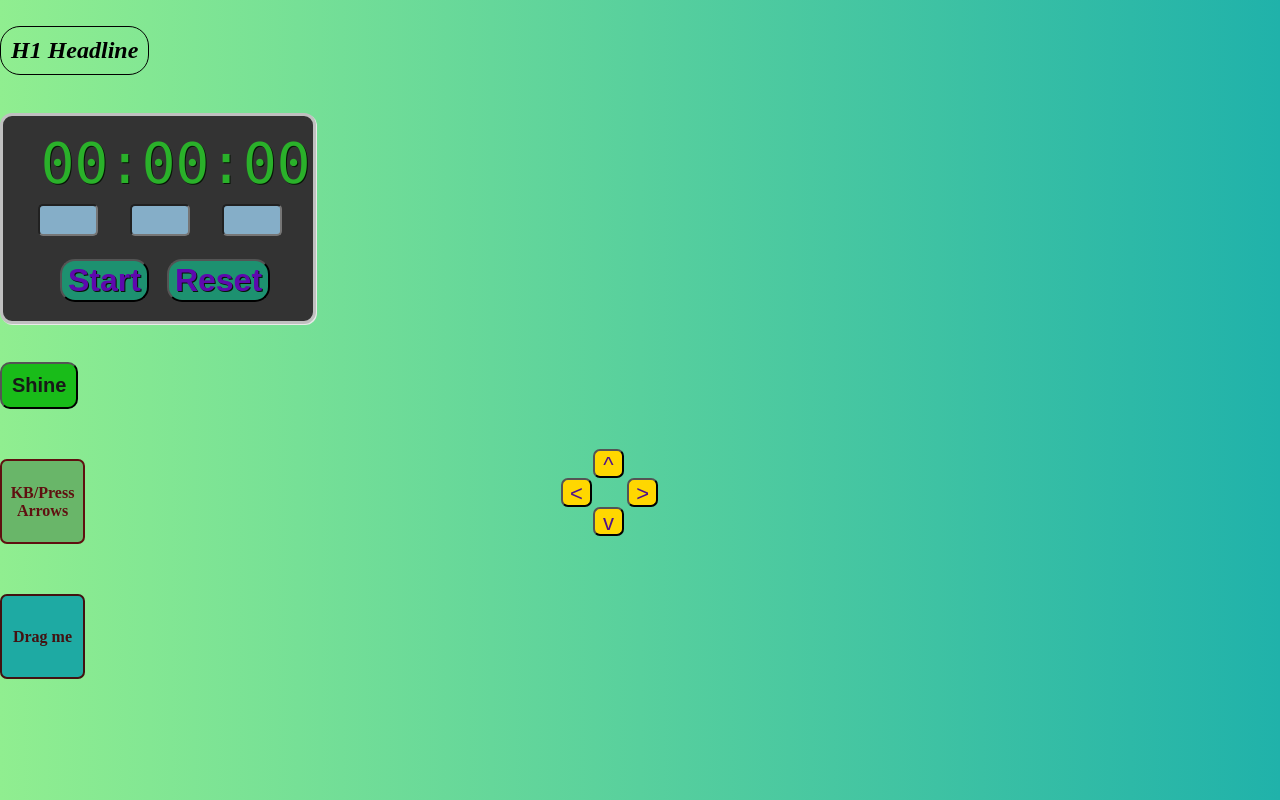
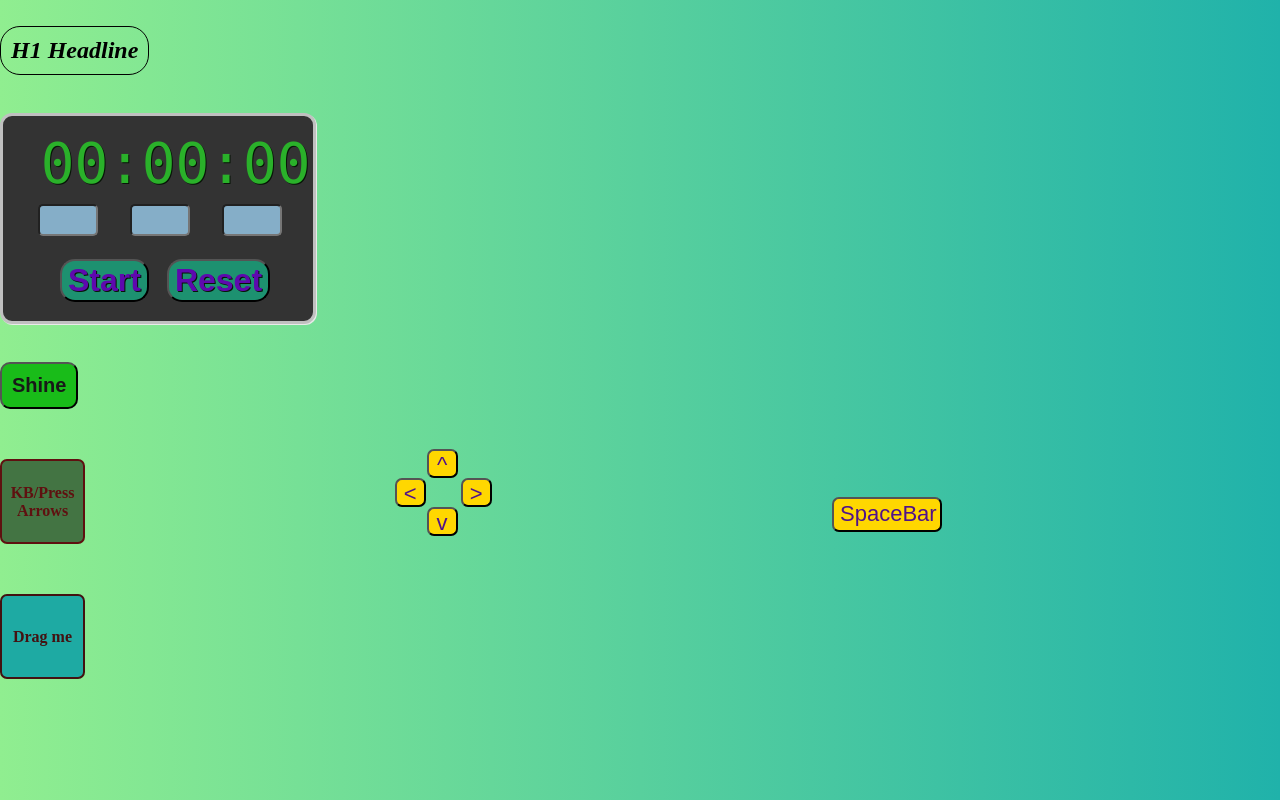
Before and after one commit to Abraham2591/vanillaTimerAndTouchElements, a plain HTML site: page index.html in a window 1280 px wide. Drawn offline with Linux system fonts and the light colour scheme.

Commit message:
Update style.css

```diff
--- a/style.css
+++ b/style.css
@@ -23,6 +23,38 @@ html, body {margin: 0; height: 100%; overflow: hidden}
     font-size: 25px;
     background-color: rgb(219, 190, 24);
     cursor: pointer;
+}
+
+#projectile {
+    position: absolute;
+    width: 10px;
+    height: 10px;
+    background-color: rgb(67, 116, 67);
+}
+
+#spaceDiv{
+    margin-top: -45%;
+    margin-left: 65%;
+    margin-right: 43%;
+    margin-bottom: 40%;
+    overflow: hidden;
+    width: 112px;
+    height: 112px;
+    -webkit-touch-callout: none;
+    -webkit-user-select: none;
+    -khtml-user-select: none;
+    -moz-user-select: none;
+    -ms-user-select: none;
+    user-select: none;
+}
+
+#spaceBtn{
+    height: 35px;
+    width: 110px;
+    font-size: 22px;
+    background-color: gold;
+    color: rgb(80, 18, 138);
+    border-radius: 7px;
 }
 
 #timeDiv{
@@ -179,7 +211,7 @@ html, body {margin: 0; height: 100%; overflow: hidden}
     margin-left: 0px;
     padding: 10px;
     border: 2px solid;
-    background-color: rgb(105, 182, 105);
+    background-color: rgb(67, 116, 67);
     width: 61px;
     height: 61px;
     border-radius: 7px;
@@ -245,7 +277,7 @@ html, body {margin: 0; height: 100%; overflow: hidden}
 
 #arDiv{
     margin-top: -18%;
-    margin-left: 43%;
+    margin-left: 30%;
     margin-right: 43%;
     margin-bottom: 40%;
     overflow: hidden;
```
